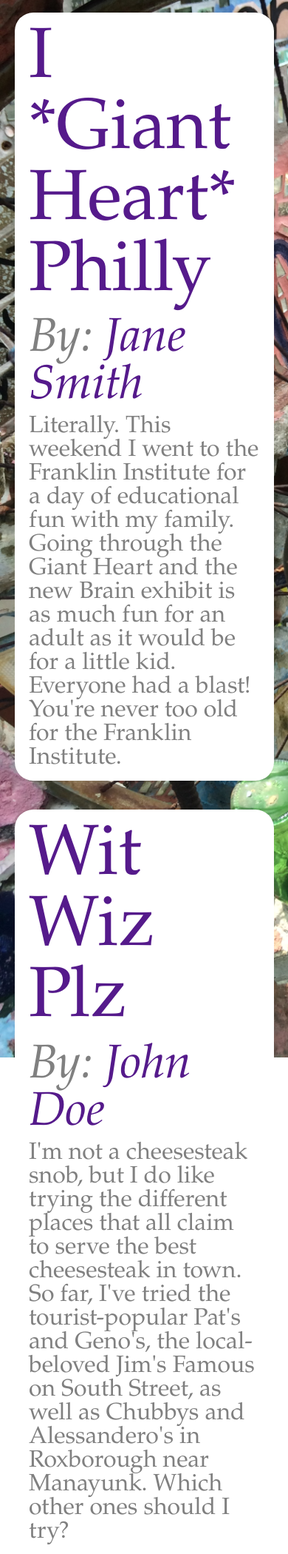
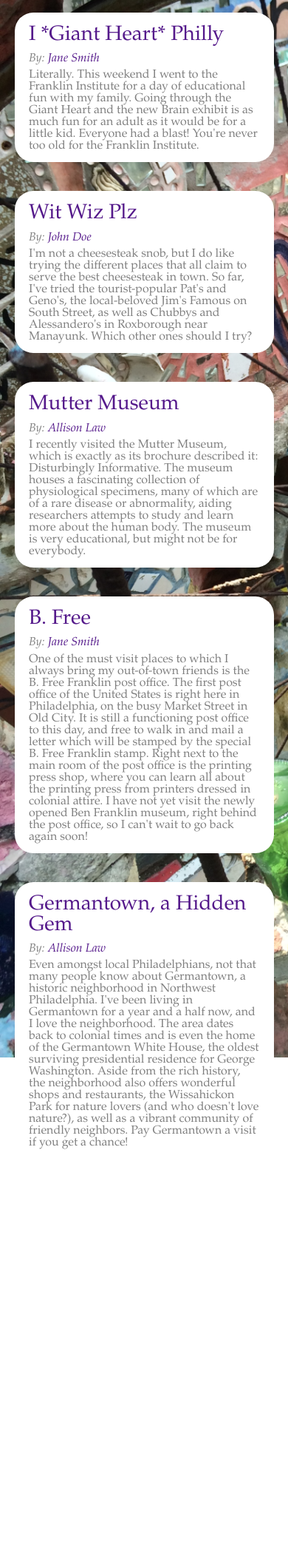
Before and after one commit to allisondev/blog, a PHP site: page / in a window 390 px wide; the page is wider, and only the part inside the window is pictured. Shown: the part 131-2231 px from the top of that part at 74% size. After the commit the page ends 1684 px from the top of that part, so only its background shows below. Run offline with PHP 8.4, Linux system fonts and the light colour scheme; data comes from the database, SQL or seed files in the repository; some libraries are stand-ins or nearby versions.

Commit message:
Commenting out media queries, added meta tag

```diff
--- a/index.php
+++ b/index.php
@@ -19,10 +19,10 @@ $result = mysql_query('SELECT articles.id, articles.title, authors.author_name,
     <title>
       Allison's Philly Blog
      </title>
+    <meta name="viewport" content="width=device-width" />
     <link rel="stylesheet" type="text/css" href="stylesheets/screen.css"/>
-  <script type="text/javascript"
-  src="//ajax.googleapis.com/ajax/libs/jquery/1.11.1/jquery.min.js"></script>
-  <script type="text/javascript" src="scripts/blog.js"></script>
+    <script type="text/javascript" src="//ajax.googleapis.com/ajax/libs/jquery/1.11.1/jquery.min.js"></script>
+    <script type="text/javascript" src="scripts/blog.js"></script>
   </head>
 
   <body>
--- a/sass/screen.scss
+++ b/sass/screen.scss
@@ -142,22 +142,18 @@ article {
   font-size: 1.25em;
 }
 
-@media (max-width: 768px){
+// @media only screen and (max-width: 480px) {
+// 	#content {
+// 		h1 a {
+// 			font-size: 4em;
+// 		}
 
-}
+// 		h2 {
+// 			font-size: 3em;
+// 		}
 
-@media (max-width: 480px) {
-	#content {
-		h1 a {
-			font-size: 4em;
-		}
-
-		h2 {
-			font-size: 3em;
-		}
-
-		em, article {
-			font-size: 2em;
-		}
-	}
-}
+// 		em, article {
+// 			font-size: 2em;
+// 		}
+// 	}
+// }
--- a/stylesheets/screen.css
+++ b/stylesheets/screen.css
@@ -157,15 +157,3 @@ article p {
 .largest-text {
   font-size: 1.25em;
 }
-
-@media (max-width: 480px) {
-  #content h1 a {
-    font-size: 4em;
-  }
-  #content h2 {
-    font-size: 3em;
-  }
-  #content em, #content article {
-    font-size: 2em;
-  }
-}
```
